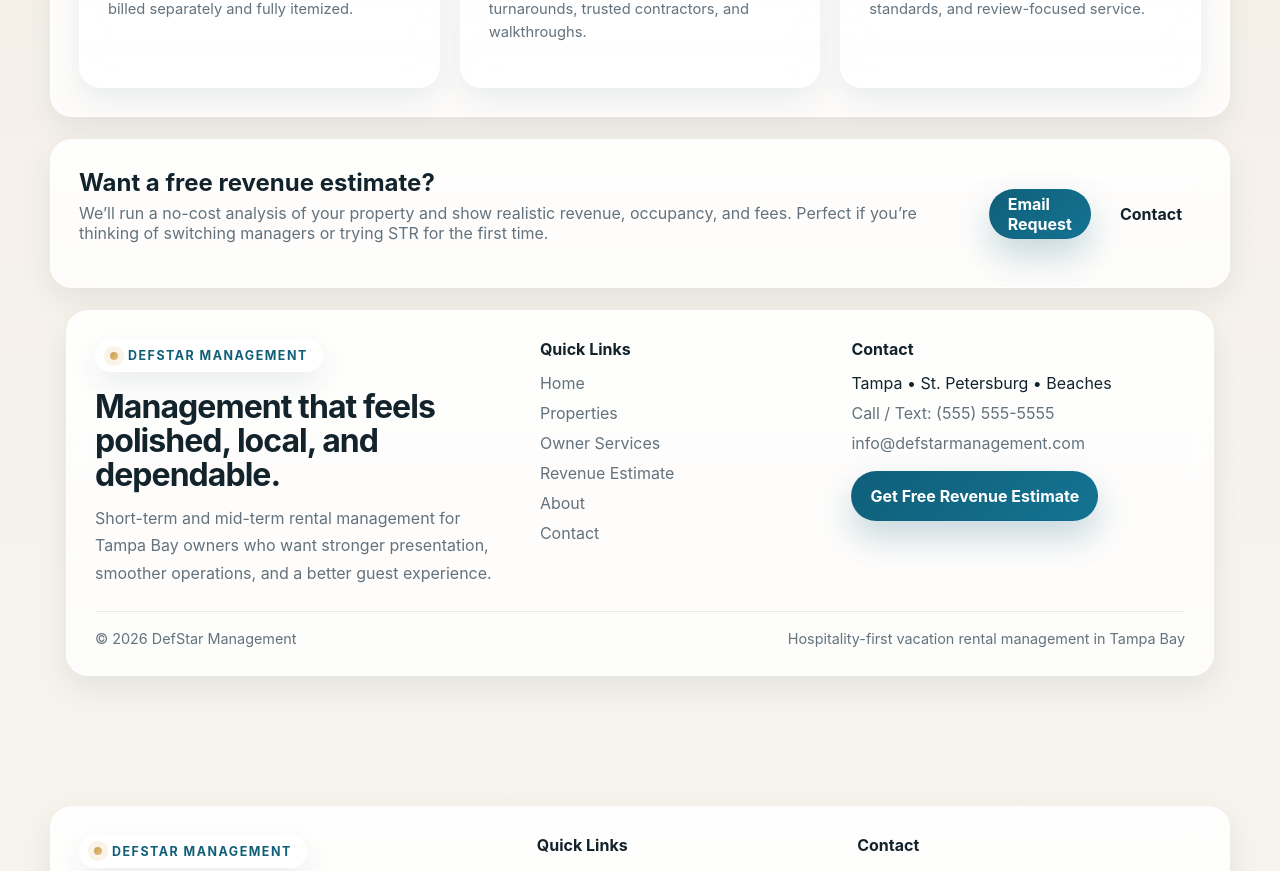
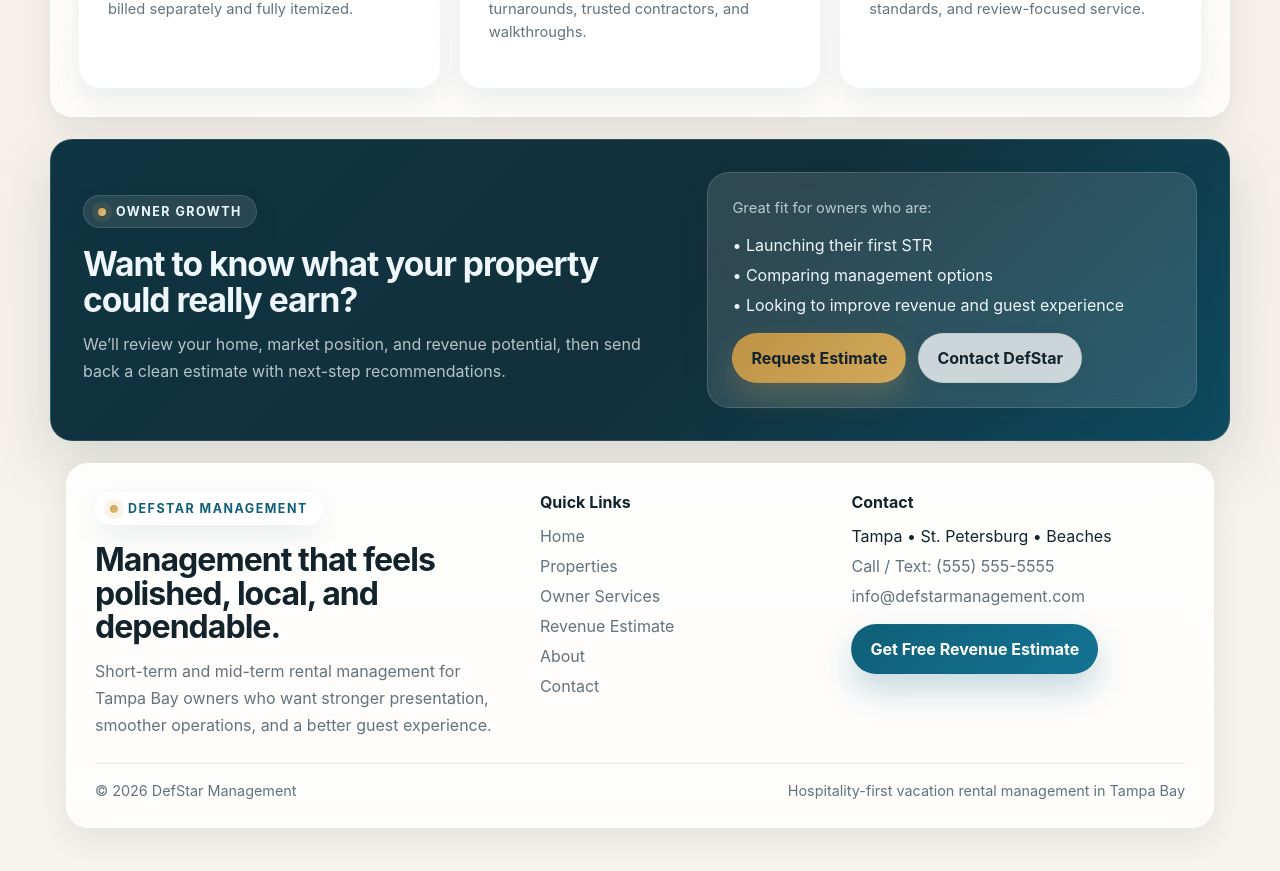
Before and after one commit to defazio75/Defstar, a Next.js app: page / in a window 1280 px wide. Shown: the part 2920-3791 px from the top of the page. Built offline with nearby package versions, Linux system fonts and the light colour scheme.

Commit message:
Refactor CTA component with updated styling and links

```diff
--- a/components/CTA.js
+++ b/components/CTA.js
@@ -1,18 +1,52 @@
-// components/CTA.js
+import Link from "next/link";
+
 export default function CTA() {
   return (
-    <section className="card" style={{display:"flex", alignItems:"center", justifyContent:"space-between", gap:20}}>
+    <section className="card card-dark cta-banner">
       <div>
-        <h2 style={{margin:0}}>Want a free revenue estimate?</h2>
-        <p className="muted" style={{marginTop:6}}>
-          We’ll run a no-cost analysis of your property and show realistic revenue, occupancy, and fees.
-          Perfect if you’re thinking of switching managers or trying STR for the first time.
+        <div
+          className="eyebrow"
+          style={{
+            background: "rgba(255,255,255,0.1)",
+            color: "#eef7fb",
+            borderColor: "rgba(255,255,255,0.12)",
+          }}
+        >
+          Owner growth
+        </div>
+        <h2 className="section-title" style={{ marginTop: 18 }}>
+          Want to know what your property could really earn?
+        </h2>
+        <p className="section-copy" style={{ marginTop: 14 }}>
+          We’ll review your home, market position, and revenue potential, then send back a clean
+          estimate with next-step recommendations.
         </p>
       </div>
 
-      <div style={{display:"flex", gap:10}}>
-        <a className="btn btn-primary" href="mailto:info@defstarmanagement.com?subject=Free%20Revenue%20Estimate">Email Request</a>
-        <a className="btn" href="/contact">Contact</a>
+      <div
+        className="glass-card"
+        style={{
+          background: "rgba(255,255,255,0.12)",
+          borderColor: "rgba(255,255,255,0.14)",
+        }}
+      >
+        <p className="small" style={{ margin: 0 }}>
+          Great fit for owners who are:
+        </p>
+        <ul className="list-reset" style={{ display: "grid", gap: 10, marginTop: 14 }}>
+          <li>• Launching their first STR</li>
+          <li>• Comparing management options</li>
+          <li>• Looking to improve revenue and guest experience</li>
+        </ul>
+
+        <div className="cta-actions" style={{ marginTop: 18 }}>
+          <Link href="/revenue-estimate" className="btn btn-gold">
+            Request Estimate
+          </Link>
+          <Link href="/contact" className="btn btn-secondary">
+            Contact DefStar
+          </Link>
+        </div>
       </div>
     </section>
   );
```
